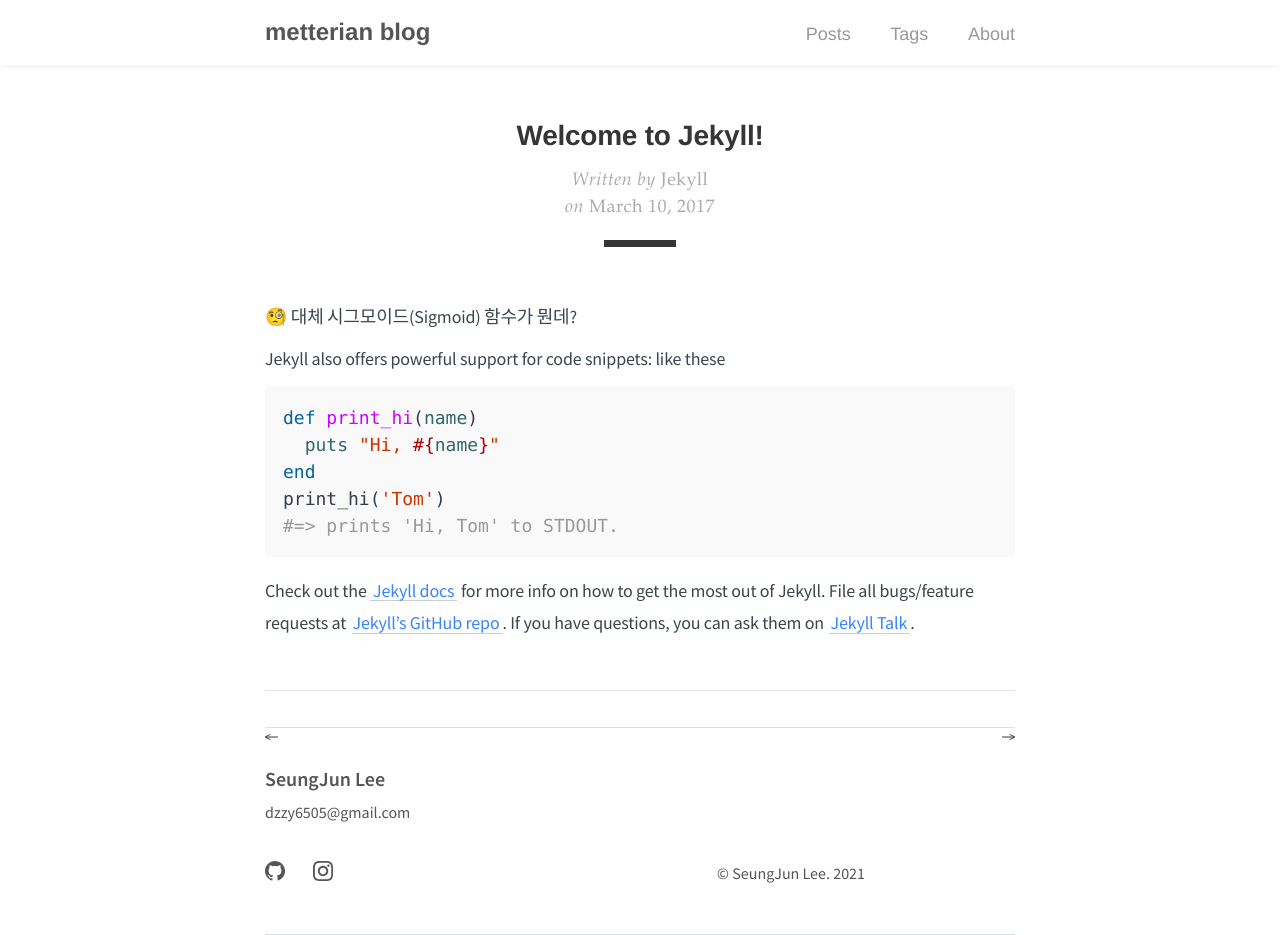
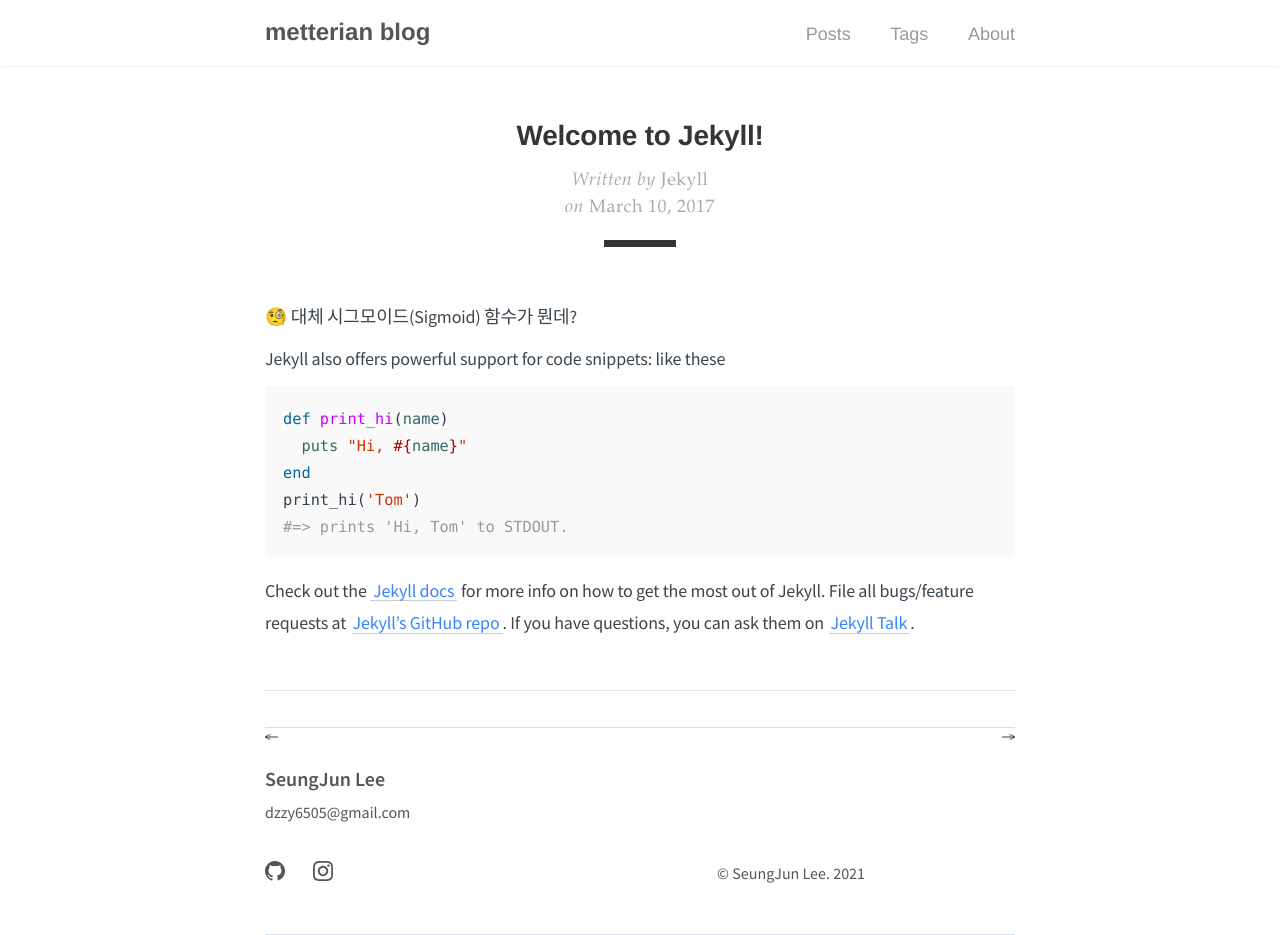
Before and after one commit to metterian/metterian.github.io, a Jekyll site: the page built from _posts/2017-03-10-welcome-to-jekyll.md, in a window 1280 px wide. Built offline with Jekyll 4.4.1, drawn with Linux system fonts in a browser that asks for light colours; nearby versions of some CDN libraries.

Commit message:
fix: code font size

```diff
--- a/_sass/tale/_catalogue.scss
+++ b/_sass/tale/_catalogue.scss
@@ -25,7 +25,7 @@
     color: $default-shade;
     display: block;
     font-family: $sans-serif;
-    font-size: 2rem;
+    font-size: 1.6rem;
     font-weight: 700;
     margin: .5rem 0;
   }
@@ -36,4 +36,8 @@
     display: block;
     width: 2rem;
   }
+
+  p {
+    margin-block-start: 1rem;
+  }
 }
--- a/_sass/tale/_code.scss
+++ b/_sass/tale/_code.scss
@@ -18,7 +18,7 @@
 pre code {
   background-color: transparent;
   color: inherit;
-  font-size: 100%;
+  // font-size: 100%;
   padding: 0;
 }
 
--- a/_sass/tale/_variables.scss
+++ b/_sass/tale/_variables.scss
@@ -8,7 +8,7 @@
 $white: #fff !default;
 $blue: #4a9ae1 !default;
 $shadow-color: rgba(0, 0, 0, .2) !default;
-$code-color: #bf616a !default;
+$code-color: #353535 !default;
 
 // Fonts
 $serif-primary: 'Libre Baskerville', 'Times New Roman', Times, serif !default;
```
